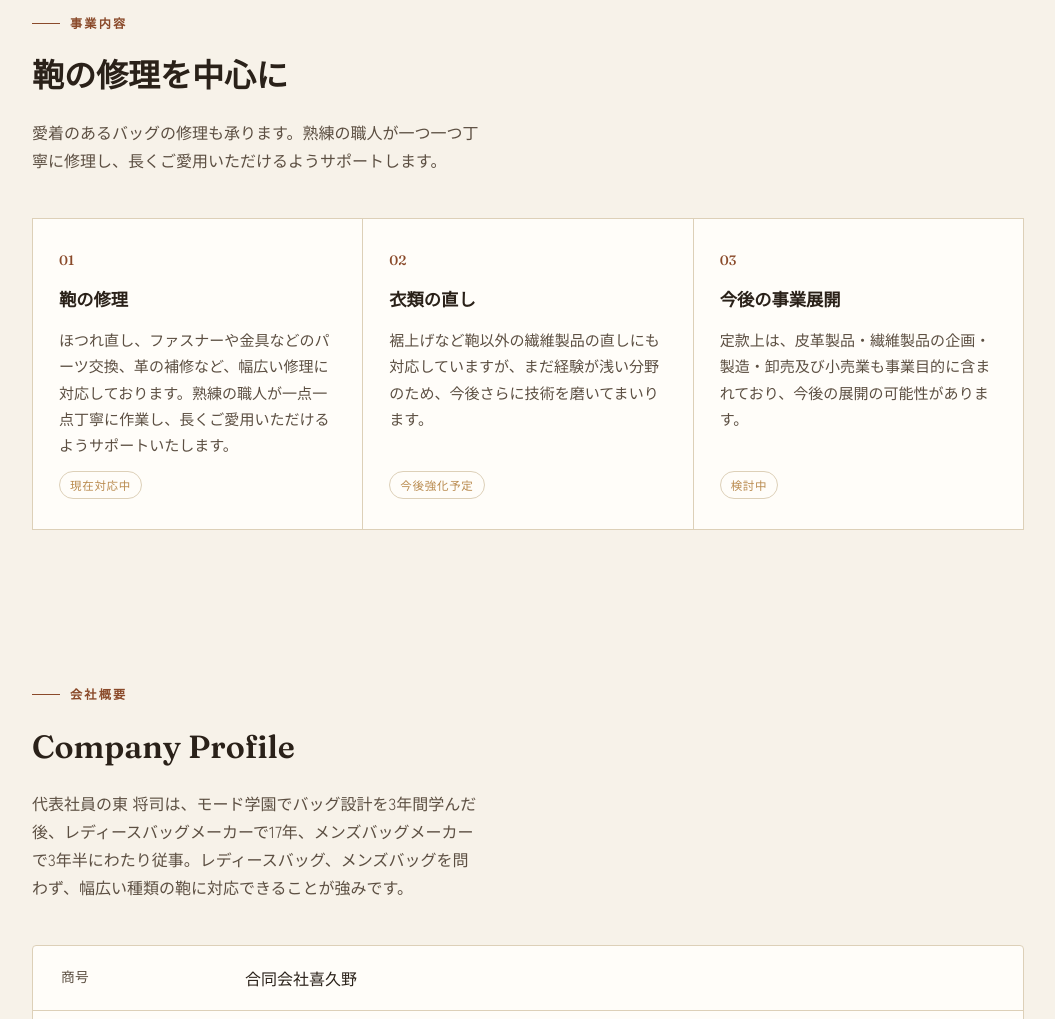
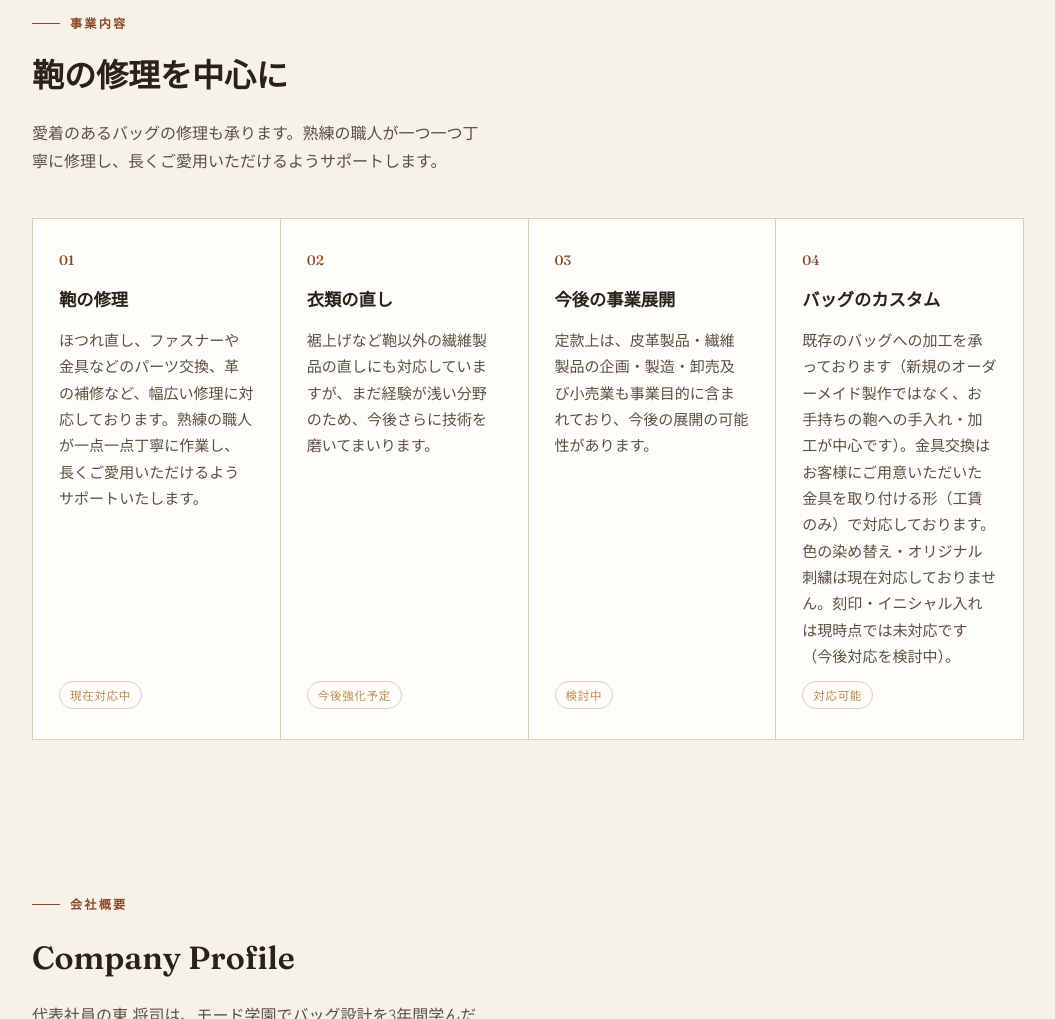
Before and after one commit to shoten122/kikuno-llc, a plain HTML site: page index.html in a window 1280 px wide. Shown: the part 1413-2432 px from the top of the page, without its empty margins (112-1167 px from the left). Drawn offline with Linux system fonts and the light colour scheme.

Commit message:
事業内容に「バッグのカスタム」カードを追加

```diff
--- a/index.html
+++ b/index.html
@@ -351,6 +351,12 @@ aqLrlxixR4kc85rLax52no11MFDUUyhKPfjKf5lv7gl4SPW1qNkZTUlOMvIlsISzvhFrtyux2xss8Zse
         <p>定款上は、皮革製品・繊維製品の企画・製造・卸売及び小売業も事業目的に含まれており、今後の展開の可能性があります。</p>
         <span class="tag">検討中</span>
       </div>
+      <div class="card">
+        <span class="num">04</span>
+        <h3>バッグのカスタム</h3>
+        <p>既存のバッグへの加工を承っております（新規のオーダーメイド製作ではなく、お手持ちの鞄への手入れ・加工が中心です）。金具交換はお客様にご用意いただいた金具を取り付ける形（工賃のみ）で対応しております。色の染め替え・オリジナル刺繍は現在対応しておりません。刻印・イニシャル入れは現時点では未対応です（今後対応を検討中）。</p>
+        <span class="tag">対応可能</span>
+      </div>
     </div>
   </div>
 </section>
```
